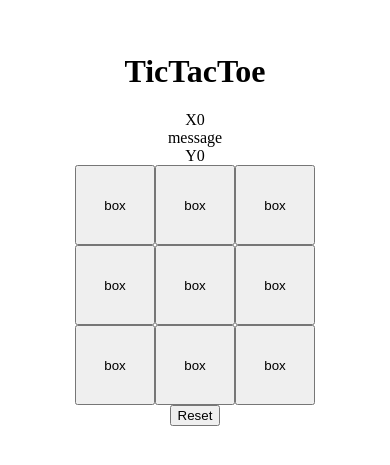
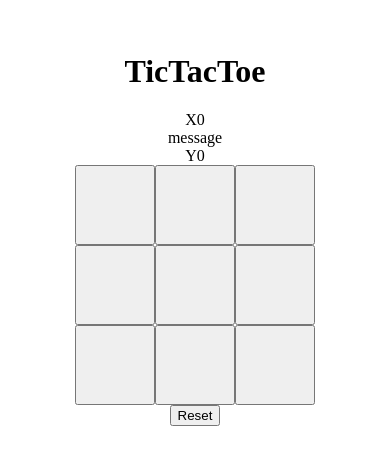
Before and after one commit to tmanZA10/tic-tac-toe, a React (Vite) app: page / in a window 390 px wide. Shown: the part 193-658 px from the top of the page. Built offline with nearby package versions, Linux system fonts and the light colour scheme.

Commit message:
grid is now responsive

```diff
--- a/src/App.tsx
+++ b/src/App.tsx
@@ -1,15 +1,41 @@
+import { createContext, useState } from 'react'
 import styles from './App.module.css'
 import Gamegrid from './components/gamegrid/Gamegrid'
 import Reset from './components/reset/Reset'
 import ScoreCard from './components/scorecard/ScoreCard'
 
+export type playerType = "X" | "Y"
+
+export const playerContext = createContext<[playerType, Function]>(
+  ["X", () =>{}]
+)
+export const gridContext = createContext<[string[][], Function]>(
+  [[], () =>{}]
+)
+
+
 function App() {
+
+  const [player, setPlayer] = useState<playerType>("X")
+  const [grid, setGrid] = useState<string[][]>(
+    [
+      ["", "", ""],
+      ["", "", ""],
+      ["", "", ""]
+    ]
+  )
+
   return (
-    <div>
-      <h1>TicTacToe</h1>
-      <ScoreCard />
-      <Gamegrid />
-    </div>
+    <playerContext.Provider value={[player, setPlayer]}>
+      <gridContext.Provider value={[grid, setGrid]}>
+        <div>
+          <h1>TicTacToe</h1>
+          <ScoreCard />
+          <Gamegrid />
+          <Reset />
+        </div>
+      </gridContext.Provider>
+    </playerContext.Provider>
   )
 }
 
--- a/src/components/box/Box.tsx
+++ b/src/components/box/Box.tsx
@@ -1,8 +1,30 @@
+import { useContext } from 'react'
 import styles from './Box.module.css'
+import { gridContext, playerContext } from '../../App'
 
-function Box() {
+type propTypes = {
+  position: [number, number]
+}
+
+function Box({ position } : propTypes) {
+  const [grid, setGrid] = useContext(gridContext)
+  const [player] = useContext(playerContext)
+  const [x, y] = position
+
+
+  const handleClick = () => {
+    if (grid[x][y] === ""){
+      setGrid(
+        (g:string[][]) => {
+          g[x][y] = player
+          return {...g}
+        }
+      )
+    }
+  }
+
   return (
-    <button>box</button>
+    <button onClick={handleClick}>{grid[x][y]}</button>
   )
 }
 
--- a/src/components/gamegrid/Gamegrid.tsx
+++ b/src/components/gamegrid/Gamegrid.tsx
@@ -1,22 +1,20 @@
 import Box from '../box/Box'
-import Reset from '../reset/Reset'
 import styles from './GameGrid.module.css'
 
 function Gamegrid() {
   return (
     <>
       <div className={styles.grid}>
-        <Box />
-        <Box />
-        <Box />
-        <Box />
-        <Box />
-        <Box />
-        <Box />
-        <Box />
-        <Box />
+        <Box position={ [0, 0] } />
+        <Box position={ [0, 1] } />
+        <Box position={ [0, 2] } />
+        <Box position={ [1, 0] } />
+        <Box position={ [1, 1] } />
+        <Box position={ [1, 2] } />
+        <Box position={ [2, 0] } />
+        <Box position={ [2, 1] } />
+        <Box position={ [2, 2] } />
       </div>
-      <Reset />
     </>
   )
 }
```
